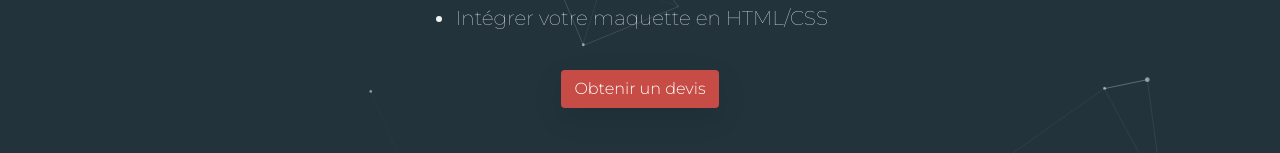
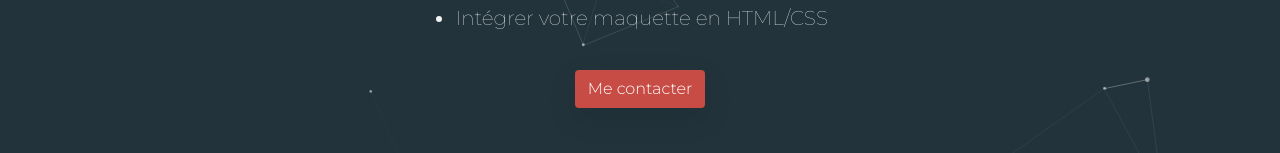
Before and after one commit to RemJpn/profile, a plain HTML site: page index.html in a window 1280 px wide. Shown: the part 447-600 px from the top of the page. Drawn offline with nearby package versions, Linux system fonts and the light colour scheme.

Commit message:
changed button text

```diff
--- a/index.html
+++ b/index.html
@@ -42,7 +42,7 @@
           </ul>
         </div>
       </div>
-      <a href="mailto:schwartz.remi@gmail.com?subject=[1er contact]" class="btn">Obtenir un devis</a>
+      <a href="mailto:schwartz.remi@gmail.com?subject=[1er contact]" class="btn">Me contacter</a>
     </div>
   </div>
 
```
